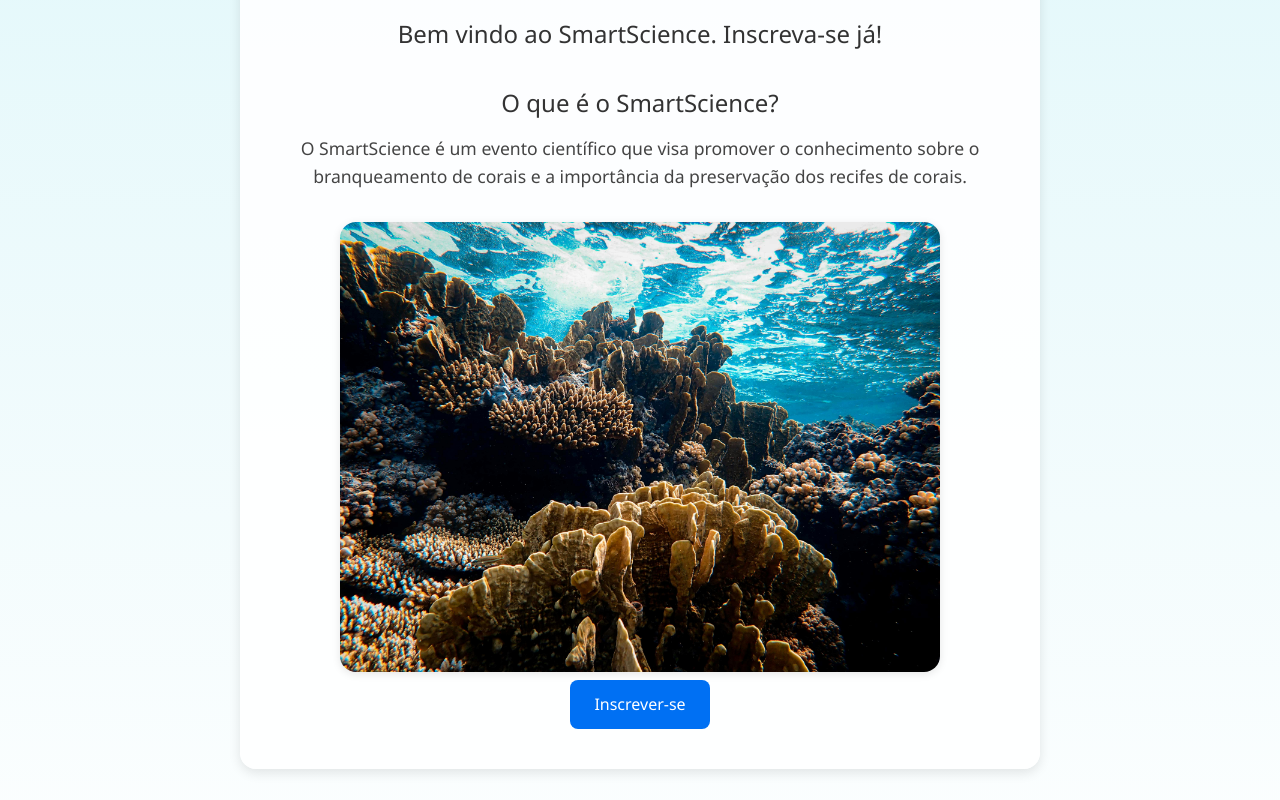
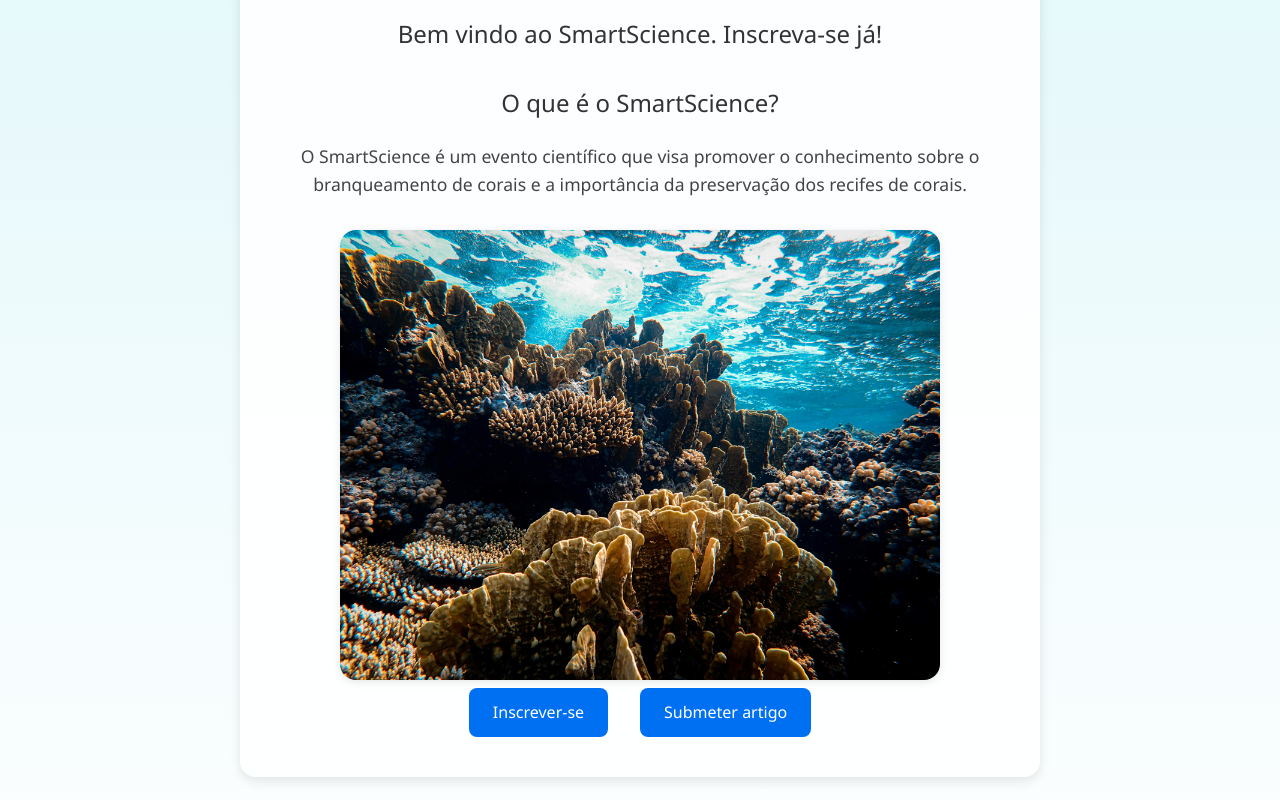
Before and after one commit to brendhabarbosa/next-project-smartscience, a Next.js app: page / in a window 1280 px wide. Shown: the part 220-1020 px from the top of the page. Built offline with nearby package versions, Linux system fonts and the light colour scheme; no server answers.

Commit message:
usando middleware para controle do dashboard (admin)

```diff
--- a/app/artigos/novo/page.tsx
+++ b/app/artigos/novo/page.tsx
@@ -8,9 +8,6 @@ export default function NewArticle() {
     const [conteudo, setConteudo] = useState('');
     const [msg, setMsg] = useState('');
 
-        if (!session){
-        return <p>Acesso negado</p>;
-      }
     async function handleSubmit(event: React.FormEvent<HTMLFormElement>) {
         event.preventDefault();
 
--- a/app/dashboard/artigos_submetidos/page.tsx
+++ b/app/dashboard/artigos_submetidos/page.tsx
@@ -1,9 +1,4 @@
-import { auth } from "../../../auth";
 export default async function Articles() {
-    const session = await auth();
-    if (!session || session.user.role !== "admin") {
-    return <p>Acesso negado</p>;
-  }
     return (
         <>
             <main>
--- a/app/dashboard/inscritos/page.tsx
+++ b/app/dashboard/inscritos/page.tsx
@@ -1,9 +1,4 @@
-import {auth} from "../../../auth";
 export default async function InscriptionList() {
-    const session = await auth();
-    if (!session || session.user.role !== "admin") {
-    return <p>Acesso negado</p>;
-  }
     return (
         <>
             <main>
--- a/app/dashboard/page.tsx
+++ b/app/dashboard/page.tsx
@@ -1,10 +1,5 @@
 import Link from 'next/link';
-import { auth } from '../../auth';
 export default async function DashboardPage() {
-    const session = await auth();
-    if (!session || session.user.role !== "admin") {
-    return <p>Acesso negado</p>;
-  }
     return (
         <>
             <main>
--- a/app/globals.css
+++ b/app/globals.css
@@ -45,6 +45,11 @@ main {
 a {
   text-decoration: none;
 }
+p{
+  text-align: center;
+  font-size: 1.1rem;
+  margin: 0.5rem 0;
+}
 button{
   padding: 0.75rem 1.5rem;
   margin: 0.5rem;
--- a/app/login/page.tsx
+++ b/app/login/page.tsx
@@ -3,6 +3,7 @@
 import { signIn, useSession } from "next-auth/react";
 import { useState, useEffect } from "react";
 import { useRouter } from "next/navigation";
+import Link from "next/link";
 
 export default function Login() {
   const router = useRouter();
@@ -63,6 +64,9 @@ export default function Login() {
       />
 
       <button type="submit">Entrar</button>
+      <Link href="/inscricao">
+        <p>Se ainda não possui inscrição, inscreva-se já!</p>
+      </Link>
     </form>
   );
 }
--- a/app/page.tsx
+++ b/app/page.tsx
@@ -1,12 +1,28 @@
 'use client'
 import Image from "next/image";
-import Link from "next/link";
 import styles from "./page.module.css";
 import { useSession } from "next-auth/react";
+import { useRouter } from "next/navigation";
+
 export default function Home() {
   const { data: session } = useSession();
+  const router = useRouter();
+  const handleClick = () => {
+    if (session) {
+      router.push("/artigos/novo");
+    } else {
+      router.push("/login");
+    }
+  };
+  const handleClickInscricao = () => {
+    if (!session) {
+      router.push("/inscricao");
+    } else {
+      router.push("/");
+    }
+  };
+
   return (
-
       <>
       <main className={styles.container}>
         <h2 className={styles.titles}>Bem vindo ao SmartScience. Inscreva-se já!</h2>
@@ -23,15 +39,8 @@ export default function Home() {
           className={styles.image}
         />
         <div className={styles.image_buttons}>
-          {!session ? (
-            <Link href="/inscricao">
-              <button>Inscrever-se</button>
-            </Link>
-          ) : (
-            <Link href="/artigos/novo">
-              <button>Submeter artigo</button>
-            </Link>
-          )}
+              <button onClick={handleClickInscricao}>Inscrever-se</button>
+              <button onClick={handleClick}>Submeter artigo</button>
         </div>
       </div>
       </main>
```
Also changed, not shown: app/acesso_negado/page.tsx (added, +10 -0 lines), middleware.ts (added, +18 -0 lines).
